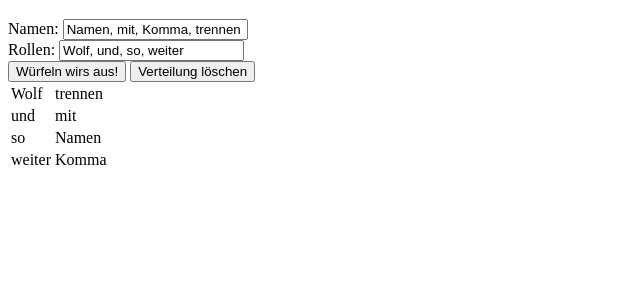
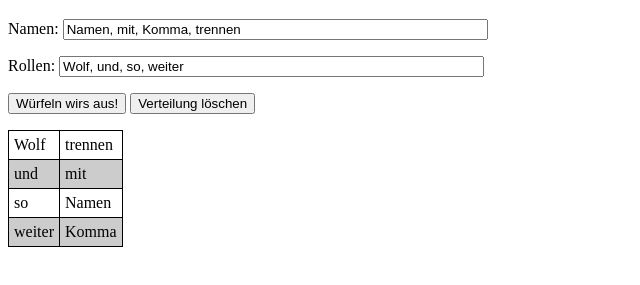
Before and after one commit to 556-34/556-34.github.io, a plain HTML site: page index.html in a window 1280 px wide. Both pictures are taken after a click on the button "Würfeln wirs aus!". Shown: the part 61-346 px from the top of the page, without its empty margins (0-640 px from the left). Drawn offline with Linux system fonts and the light colour scheme.

Commit message:
small style adjustments

```diff
--- a/index.html
+++ b/index.html
@@ -3,26 +3,56 @@
 <head>
 	<meta charset="utf-8">
 	<style>
+		.inputs
+		{
+			padding-bottom: 1em;
+		}
 
-	</style>
+		.textfield
+		{
+			padding-bottom: 1em;
+		}
+
+		table
+		{
+			background-color: #ffffff;
+			border-collapse: collapse;
+			border-width: 1px;
+			border-color: #000000;
+			border-style: solid;
+			color: #000000;
+		}
+
+		tr:nth-child(even) { background-color: #cccccc; }
+
+		td
+		{
+			border-width: 1px;
+			border-color: #000000;
+			border-style: solid;
+			padding: 5px;
+		}
+</style>
 </head>
 <body>
 
 <h1>Werwolf-Rollenverteiler</h1>
 
-<div>
-<label for="nameField">Namen: </label>
-<input type="text" name="names" id="nameField" value="Namen, mit, Komma, trennen" />
+<div class="inputs">
+<div class="textfield">
+<label for="nameField" class="textlabel">Namen: </label>
+<input type="text" name="names" id="nameField" size="50" value="Namen, mit, Komma, trennen" />
 </div>
 
-<div>
-<label for="nameField">Rollen: </label>
-<input type="roleField" name="roles" id="roleField" value="Wolf, und, so, weiter" />
+<div class="textfield">
+<label for="nameField" class="textlabel">Rollen: </label>
+<input type="roleField" name="roles" id="roleField" size="50" value="Wolf, und, so, weiter" />
 </div>
 
 <div>
 <input id="assign" type="button" value="Würfeln wirs aus!" onclick="assignRoles();" />
 <input id="delete" type="button" value="Verteilung löschen" onclick="clearTable();" />
+</div>
 </div>
 
 <script>
```
